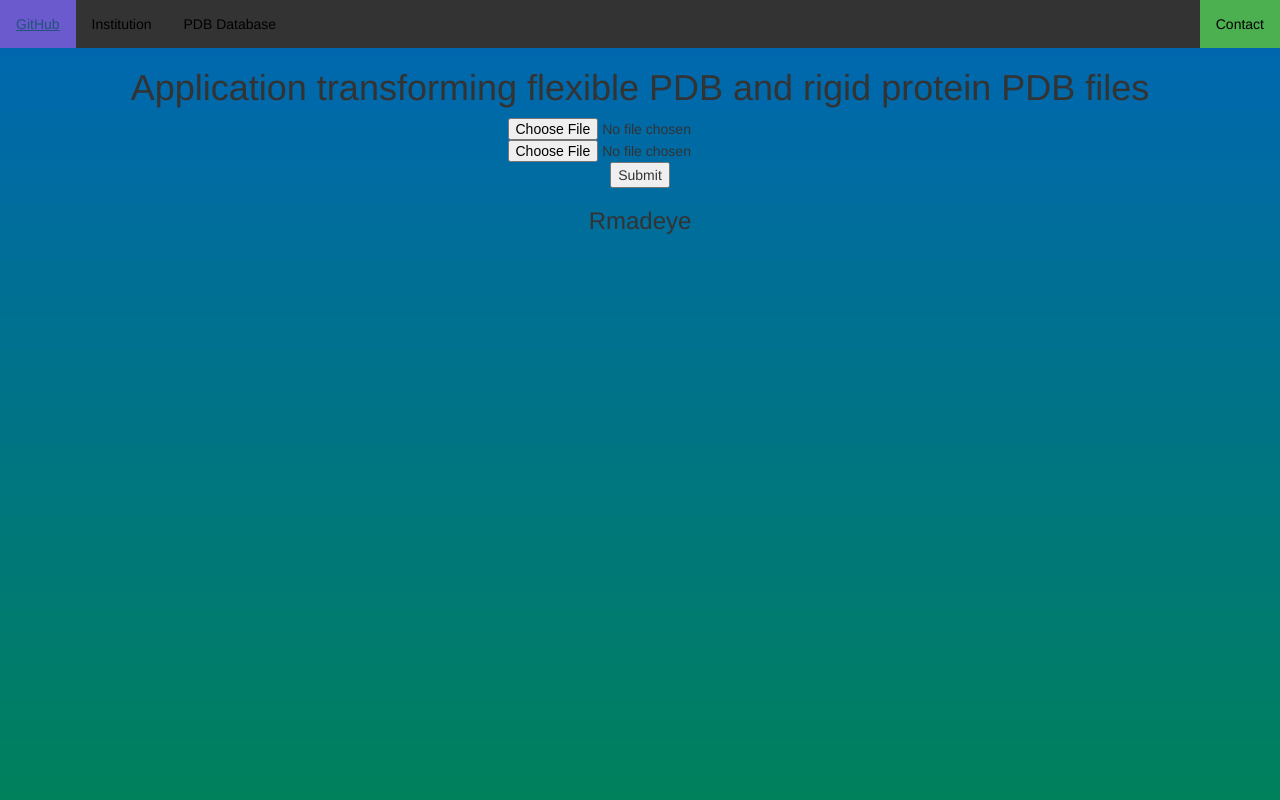
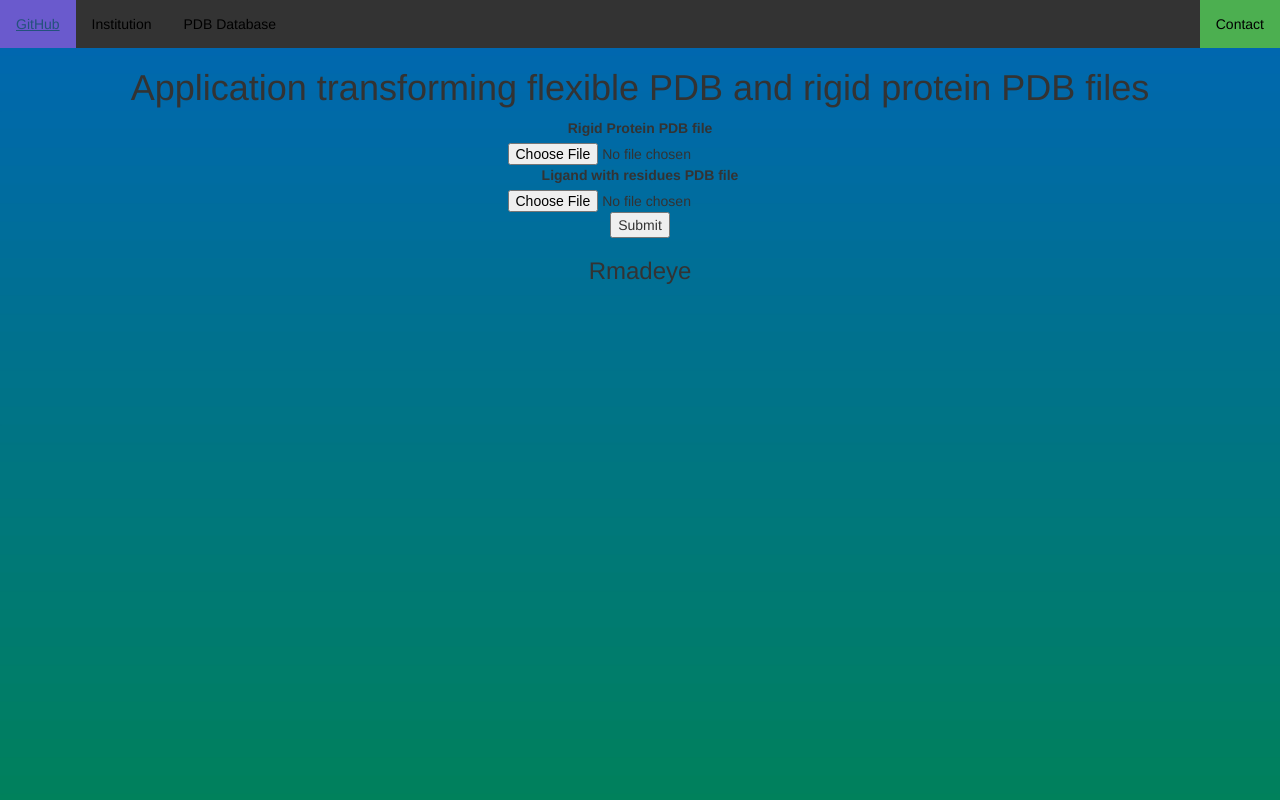
Before and after one commit to Rmadeye/merge-pdb-online, a Flask app: page / in a window 1280 px wide. Run offline with Flask 2, Linux system fonts and the light colour scheme; parts of the project's set-up code (start-up, migrations or seed data) failed here and were passed over; some libraries are stand-ins or nearby versions.

Commit message:
UI added and reformatted

```diff
--- a/src/dataframe_prep.py
+++ b/src/dataframe_prep.py
@@ -1,6 +1,6 @@
 from biopandas.pdb import PandasPdb
 from src.patcher import Patcher
-from webapp import app
+from webapp import webapp
 
 
 
@@ -9,7 +9,7 @@ class data_prep:
         pass
 
     def read_and_correct(self, basename: str, flexname: str) -> str:
-        workdir = app.AbsPath()
+        workdir = webapp.AbsPath()
         patcher = Patcher()
         rigid = PandasPdb().read_pdb(basename)
         flex = PandasPdb().read_pdb(flexname)
--- a/src/flex_prep.py
+++ b/src/flex_prep.py
@@ -1,6 +1,6 @@
 import re, os
 import src.dataframe_prep
-from webapp import app
+from webapp import webapp
 
 endtext= str('ENDMDL')
 pat=re.compile(r"ENDMDL")
@@ -11,7 +11,7 @@ class tideTheModel:
 
     def parse_the_dock(self, rigidfile: str, flexfile: str) -> str:
         dfp = src.dataframe_prep.data_prep()
-        workdir = app.AbsPath()
+        workdir = webapp.AbsPath()
         for line in flexfile:
             strline = str(line, 'utf-8')
             with open(workdir.main_cwd() + '/workdir/'+'flex.tmp.pdb', 'a+') as clnout:
--- a/src/utils.py
+++ b/src/utils.py
@@ -1,12 +1,12 @@
 import os
-from webapp import app
+from webapp import webapp
 
 class Utilities:
     def __init__(self):
         pass
 
     def clean(self):
-        to_be_cleaned = app.AbsPath()
+        to_be_cleaned = webapp.AbsPath()
         folder = to_be_cleaned.main_cwd() + '/workdir'
         for the_file in os.listdir(folder):
             file_path = os.path.join(folder, the_file)
--- a/webapp/templates/base.html
+++ b/webapp/templates/base.html
@@ -4,6 +4,10 @@
             <script src="https://netdna.bootstrapcdn.com/bootstrap/3.0.3/js/bootstrap.min.js"></script>
                 <meta name="viewport" content="width=device-width, initial-scale=1.0">
 <style>
+::placeholder {
+  color: red;
+  opacity: 1; /* Firefox */
+}
 ul {
   list-style-type: none;
   margin: 0;
--- a/webapp/templates/index.html
+++ b/webapp/templates/index.html
@@ -3,11 +3,14 @@
 {% block  content  %}
 
 
+
         <center>
             <h1>Application transforming flexible PDB and rigid protein PDB files</h1>
             <form action="/merge" method="post" enctype="multipart/form-data">
-                <input type="file" name="rigid_pdb" />
-                <input type="file" name="flex_pdb" />
+                <label for="rigid">Rigid Protein PDB file</label>
+                <input type="file" name="rigid_pdb" id = "rigid">
+                <label for="rigid">Ligand with residues PDB file</label>
+                <input type="file" name="flex_pdb" id = "flex" />
                 <input type="submit" />
             </form>
 
```
Also changed, not shown: webapp/webapp.py (renamed from webapp/app.py).
